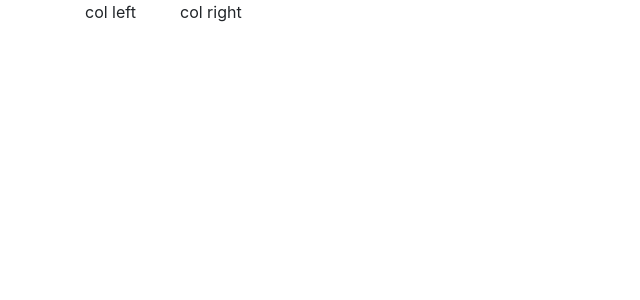
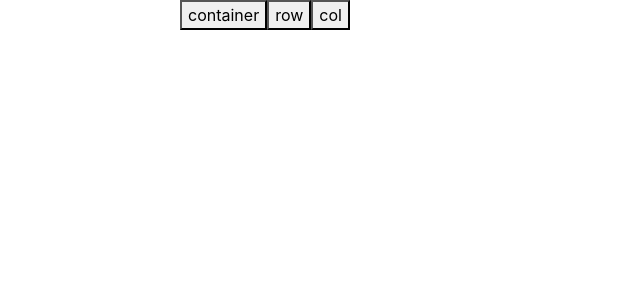
Before and after one commit to JoaoPauloLousada/page-builder-client, a React (Create React App) app: page / in a window 1280 px wide. Shown: the top 300 px of the page, without its empty margins (0-640 px from the left). Built offline with nearby package versions, Linux system fonts and the light colour scheme.

Commit message:
Instantiate components dynamically

```diff
--- a/package.json
+++ b/package.json
@@ -12,12 +12,14 @@
     "@types/react": "^16.9.36",
     "@types/react-dom": "^16.9.8",
     "@types/react-redux": "^7.1.9",
+    "@types/uuid": "^8.0.0",
     "bootstrap": "^4.5.0",
     "react": "^16.13.1",
     "react-dom": "^16.13.1",
     "react-redux": "^7.2.0",
     "react-scripts": "3.4.1",
-    "typescript": "^3.7.5"
+    "typescript": "^3.7.5",
+    "uuid": "^8.1.0"
   },
   "scripts": {
     "start": "react-scripts start",
--- a/src/app/App.tsx
+++ b/src/app/App.tsx
@@ -1,18 +1,38 @@
-import React from "react";
+import React, { useEffect } from "react";
 import "./app.scss";
 import Row from "../components/bootstrap/Row/Row";
 import Container from "../components/bootstrap/Container/Container";
 import Col from "../components/bootstrap/Col/Col";
+import { updateComponents } from '../store/components';
+import { useDispatch, useSelector } from "react-redux";
+import IBComponentObject from "../components/bootstrap/interfaces/IBComponentObject";
+import BComponentType from "../components/bootstrap/enums/BComponentType.enum";
+import { generateID } from "../utils/id";
+import { createComponent } from '../components/bootstrap/builder'
+import { RootState } from "../store/rootReducer";
 
 function App() {
+  const dispatch = useDispatch();
+
+  const { components } = useSelector((state: RootState) => state.components);
+
+  const registerComponent = (obj: IBComponentObject) => {
+    dispatch(updateComponents(obj));
+  }
+
   return (
     <div className="App">
       <Container>
         <Row>
           <Col xs={8} sm={10} md={7} lg={4} xl={1}>
-            col left
+            {components.length > 0 &&
+            components.map((component: IBComponentObject) => createComponent(component))}
           </Col>
-          <Col>col right</Col>
+          <Col>
+            <button onClick={() => registerComponent({id: generateID(),name: 'container',type: BComponentType.container})}>container</button>
+            <button onClick={() => registerComponent({id: generateID(),name: 'row',type: BComponentType.row})}>row</button>
+            <button onClick={() => registerComponent({id: generateID(),name: 'col',type: BComponentType.col})}>col</button>
+          </Col>
         </Row>
       </Container>
     </div>
--- a/src/components/bootstrap/Col/ColHelper.ts
+++ b/src/components/bootstrap/Col/ColHelper.ts
@@ -12,7 +12,6 @@ export interface Props {
 export const classPrefix = ["", "sm-", "md-", "lg-", "xl-"];
 
 export const getClasses = (...sizes: Array<number | undefined>): string => {
-  console.log(sizes);
   return sizes.reduce((acc, curr, idx) => {
     return `${acc}${curr ? ` col-${classPrefix[idx]}${curr}` : ""}`;
   }, "");
--- /dev/null
+++ b/src/components/bootstrap/builder.tsx
@@ -0,0 +1,8 @@
+import React from 'react'
+import BComponents from "."
+import IBComponentObject from "./interfaces/IBComponentObject"
+
+export const createComponent = (comp: IBComponentObject) => {
+  const TagName = BComponents[comp.type]
+  return <TagName key={comp.id}>{comp.name}</TagName>;
+}
--- /dev/null
+++ b/src/components/bootstrap/enums/BComponentType.enum.ts
@@ -0,0 +1,7 @@
+enum BComponentType {
+  container = 'Container',
+  row = 'Row',
+  col = 'Col'
+}
+
+export default BComponentType
--- /dev/null
+++ b/src/components/bootstrap/index.ts
@@ -0,0 +1,12 @@
+import BComponentType from "./enums/BComponentType.enum";
+import Container from "./Container/Container";
+import Row from "./Row/Row";
+import Col from "./Col/Col";
+
+const BComponents = {
+  [BComponentType.container]: Container,
+  [BComponentType.row]: Row,
+  [BComponentType.col]: Col,
+}
+
+export default BComponents
--- /dev/null
+++ b/src/components/bootstrap/interfaces/IBComponentObject.ts
@@ -0,0 +1,9 @@
+import BComponentType from "../enums/BComponentType.enum";
+
+interface IBComponentObject {
+  id: string,
+  name: string,
+  type: BComponentType,
+}
+
+export default IBComponentObject;
--- /dev/null
+++ b/src/store/components/index.ts
@@ -0,0 +1,26 @@
+import { createSlice, PayloadAction } from '@reduxjs/toolkit'
+import IBComponentObject from '../../components/bootstrap/interfaces/IBComponentObject'
+
+interface IComponentsState {
+  components: Array<IBComponentObject>
+}
+
+const INITIAL_STATE: IComponentsState = {
+  components: [],
+}
+
+const componentsSlice = createSlice({
+  name: 'ui',
+  initialState: INITIAL_STATE,
+  reducers: {
+    updateComponents(state, action: PayloadAction<IBComponentObject>) {
+      state.components = [...state.components, action.payload]
+    },
+  }
+})
+
+export const {
+  updateComponents,
+} = componentsSlice.actions
+
+export default componentsSlice.reducer
--- a/src/store/rootReducer.ts
+++ b/src/store/rootReducer.ts
@@ -1,8 +1,10 @@
 import { combineReducers } from '@reduxjs/toolkit'
-import UiReducer from './ui/ui'
+import UiReducer from './ui'
+import ComponentsReducer from './components'
 
 const rootReducer = combineReducers({
-  ui: UiReducer
+  ui: UiReducer,
+  components: ComponentsReducer
 })
 
 export type RootState = ReturnType<typeof rootReducer>
--- /dev/null
+++ b/src/utils/id.ts
@@ -0,0 +1,3 @@
+import { v4 as uuidv4 } from 'uuid';
+
+export const generateID = () => uuidv4();
```
Also changed, not shown: src/store/ui/index.ts (renamed from src/store/ui/ui.ts), 1 other file (tests, documents, lock files or other folders).
